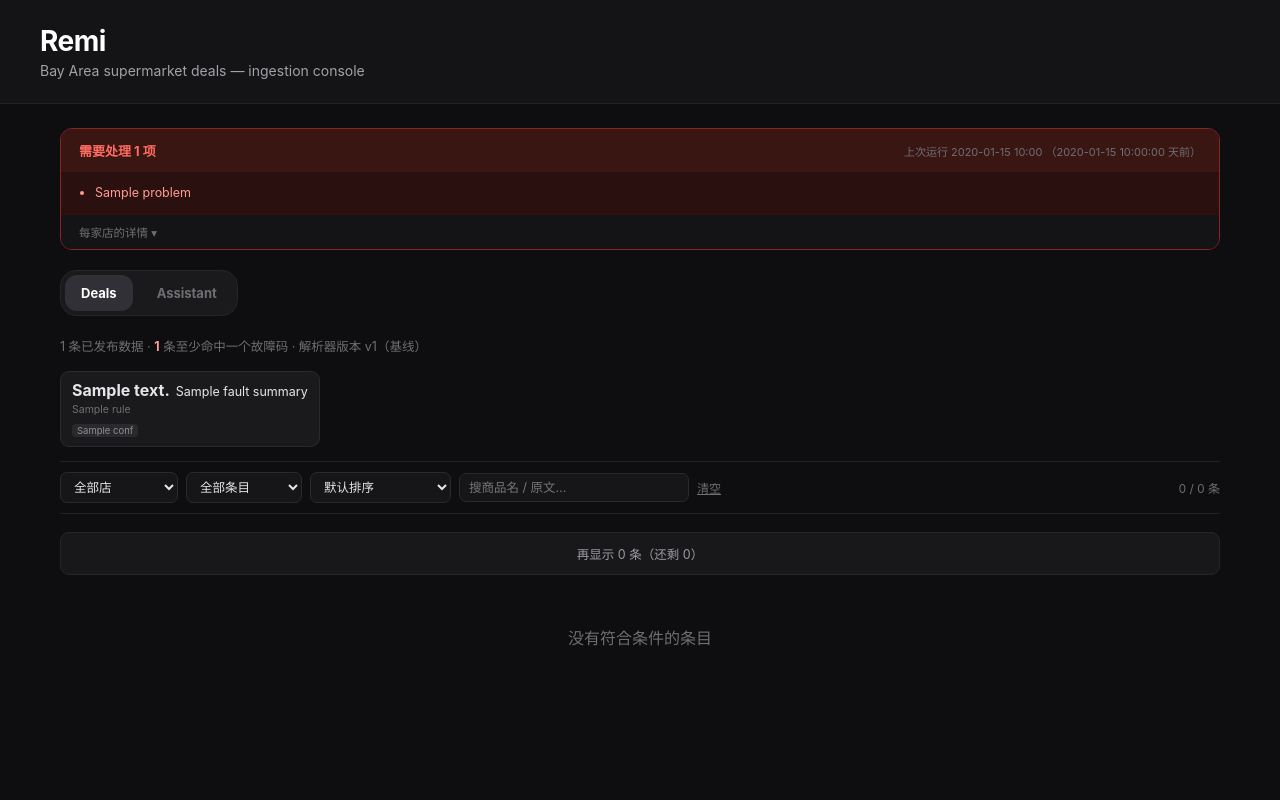
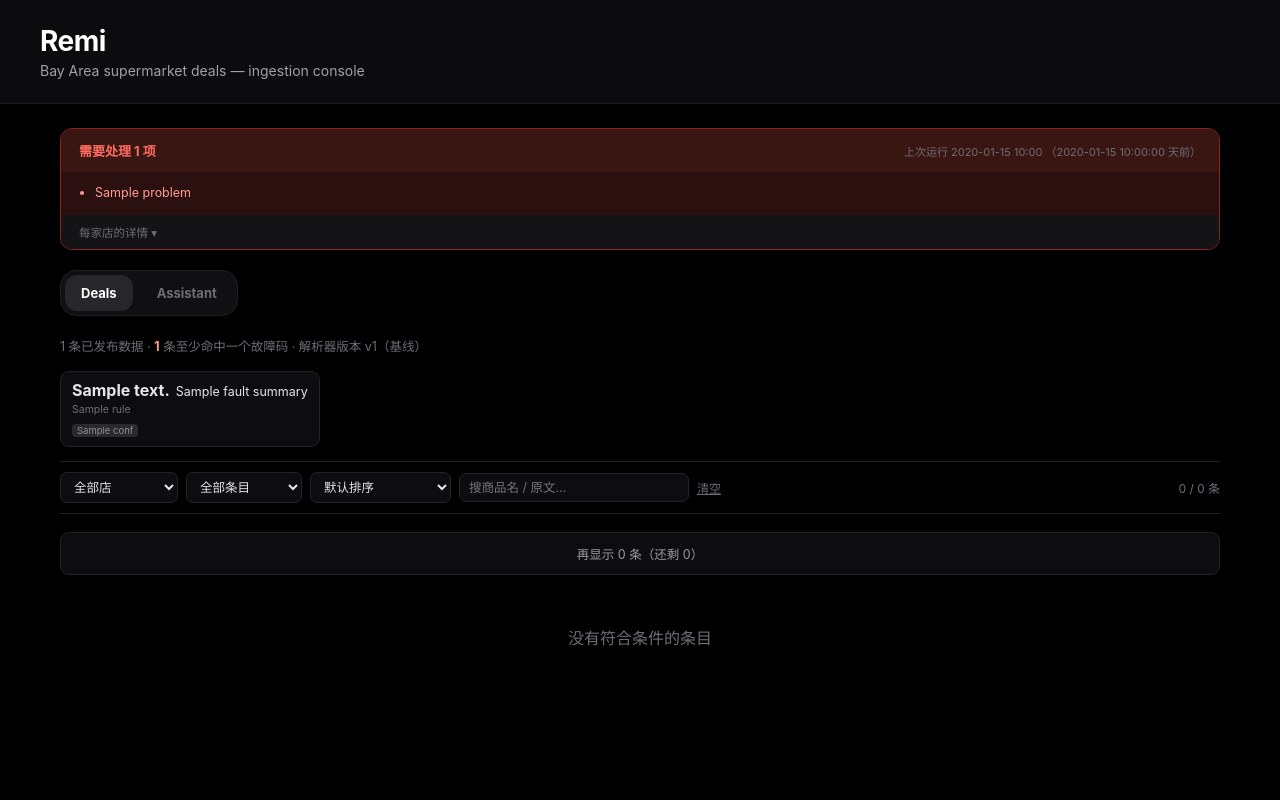
Before and after one commit to Wuyawalaaa/Remi, a Flask app: template templates/index.html in a window 1280 px wide. Run offline with Flask 3, Linux system fonts and the light colour scheme; the template is opened without the code that fills it: most values are stand-ins (such as "Sample title", 1, 10 or a date in 2020).

Commit message:
style: 底色改纯黑
上一版是 #0e0e10，近黑不是黑。整套层次跟着往下压一档，卡片、标签条、输入框
在纯黑上仍然分得开。

```diff
--- a/static/style.css
+++ b/static/style.css
@@ -5,17 +5,17 @@
    product names were unreadable. */
 body {
   font-family: -apple-system, BlinkMacSystemFont, "PingFang SC", "Segoe UI", sans-serif;
-  background: #0e0e10;
+  background: #000;
   color: #e6e6ea;
   min-height: 100vh;
 }
 
 /* Header */
 header {
-  background: #141417;
+  background: #0c0c0e;
   color: #fff;
   padding: 24px 20px;
-  border-bottom: 1px solid #232325;
+  border-bottom: 1px solid #1c1c1f;
 }
 .header-inner { max-width: 1200px; margin: 0 auto; }
 header h1 { font-size: 28px; font-weight: 700; letter-spacing: -0.5px; }
@@ -30,8 +30,8 @@ main { max-width: 1200px; margin: 0 auto; padding: 24px 20px; }
   gap: 8px;
   margin-bottom: 20px;
   padding: 4px;
-  background: #1a1a1d;
-  border: 1px solid #26262a;
+  background: #101012;
+  border: 1px solid #1f1f23;
   border-radius: 16px;
 }
 .view-tab {
@@ -47,7 +47,7 @@ main { max-width: 1200px; margin: 0 auto; padding: 24px 20px; }
   transition: background 0.15s ease, color 0.15s ease, box-shadow 0.15s ease;
 }
 .view-tab.active {
-  background: #303036;
+  background: #26262b;
   color: #fff;
   box-shadow: none;
 }
@@ -60,7 +60,7 @@ main { max-width: 1200px; margin: 0 auto; padding: 24px 20px; }
 
 /* ── Chat panel ─────────────────────────────────────────────────────────────── */
 .chat-panel {
-  background: #141417;
+  background: #0c0c0e;
   border-radius: 16px;
   box-shadow: 0 2px 12px rgba(0,0,0,0.1);
   display: flex;
@@ -69,7 +69,7 @@ main { max-width: 1200px; margin: 0 auto; padding: 24px 20px; }
   max-width: 760px;
 }
 .chat-header {
-  background: #303036;
+  background: #26262b;
   padding: 14px 16px;
 }
 .chat-title {
@@ -99,13 +99,13 @@ main { max-width: 1200px; margin: 0 auto; padding: 24px 20px; }
   line-height: 1.45;
 }
 .chat-bubble.user {
-  background: #303036;
+  background: #26262b;
   color: #fff;
   align-self: flex-end;
   border-bottom-right-radius: 4px;
 }
 .chat-bubble.assistant {
-  background: #232327;
+  background: #17171a;
   color: #e6e6ea;
   align-self: flex-start;
   border-bottom-left-radius: 4px;
@@ -121,7 +121,7 @@ main { max-width: 1200px; margin: 0 auto; padding: 24px 20px; }
   display: flex;
   gap: 8px;
   padding: 12px 14px;
-  border-top: 1px solid #232325;
+  border-top: 1px solid #1c1c1f;
 }
 .chat-input-row input {
   flex: 1;
@@ -139,7 +139,7 @@ main { max-width: 1200px; margin: 0 auto; padding: 24px 20px; }
   padding: 8px 16px;
   border-radius: 20px;
   border: none;
-  background: #303036;
+  background: #26262b;
   color: #fff;
   font-size: 13px;
   font-weight: 600;
@@ -153,7 +153,7 @@ main { max-width: 1200px; margin: 0 auto; padding: 24px 20px; }
 
 /* ── Shopping list panel ─────────────────────────────────────────────────────── */
 .shopping-list-panel {
-  background: #141417;
+  background: #0c0c0e;
   border-radius: 16px;
   box-shadow: 0 2px 12px rgba(0,0,0,0.1);
   overflow: hidden;
@@ -165,7 +165,7 @@ main { max-width: 1200px; margin: 0 auto; padding: 24px 20px; }
   justify-content: space-between;
   align-items: center;
   padding: 12px 16px;
-  border-bottom: 1px solid #232325;
+  border-bottom: 1px solid #1c1c1f;
 }
 .list-title {
   font-size: 14px;
@@ -263,11 +263,11 @@ main { max-width: 1200px; margin: 0 auto; padding: 24px 20px; }
 .in-sub b{color:#ff9a91}
 
 .in-codes{display:flex;flex-wrap:wrap;gap:8px;margin:0 0 14px}
-.in-chip{background:#1a1a1d;border:1px solid #2a2a2e;border-radius:9px;padding:8px 11px;
+.in-chip{background:#0d0d0f;border:1px solid #232327;border-radius:9px;padding:8px 11px;
   cursor:pointer;text-align:left;color:#e6e6ea;font:inherit;max-width:300px;
   transition:border-color .12s,background .12s}
 .in-chip:hover{border-color:#3d3d43}
-.in-chip[aria-pressed="true"]{background:#242429;border-color:#6a6a73}
+.in-chip[aria-pressed="true"]{background:#1c1c21;border-color:#6a6a73}
 .in-n{font-size:16px;font-weight:650}
 .in-lab{font-size:12.5px;margin-left:6px}
 .in-rule{display:block;color:#6e6e73;font-size:10.5px;margin-top:3px;line-height:1.4}
@@ -277,7 +277,7 @@ main { max-width: 1200px; margin: 0 auto; padding: 24px 20px; }
 
 .in-bar{display:flex;gap:8px;flex-wrap:wrap;align-items:center;margin:0 0 4px;padding:10px 0;
   border-top:1px solid #232325;border-bottom:1px solid #232325}
-.in-bar select,.in-bar input[type=search]{background:#161619;border:1px solid #2a2a2e;
+.in-bar select,.in-bar input[type=search]{background:#0d0d0f;border:1px solid #232327;
   color:#e6e6ea;border-radius:7px;padding:6px 9px;font:inherit;font-size:12.5px}
 .in-bar input[type=search]{min-width:230px}
 .in-reset{background:none;border:none;color:#6e6e73;cursor:pointer;font:inherit;
@@ -287,7 +287,7 @@ main { max-width: 1200px; margin: 0 auto; padding: 24px 20px; }
 .in-item{border-bottom:1px solid #1c1c1f}
 .in-r1{display:grid;grid-template-columns:1fr 200px 155px;gap:14px;align-items:start;
   padding:11px 4px;cursor:pointer}
-.in-r1:hover{background:#151518}
+.in-r1:hover{background:#0d0d0f}
 .in-name{font-weight:550;color:#e6e6ea}
 .in-store{color:#6e6e73;font-size:11px;margin-left:8px;font-weight:400}
 .in-tags{display:flex;gap:5px;flex-wrap:wrap;margin-top:4px}
@@ -301,7 +301,7 @@ main { max-width: 1200px; margin: 0 auto; padding: 24px 20px; }
 
 .in-body{display:grid;grid-template-columns:1fr 1fr;gap:20px;padding:2px 4px 20px}
 .in-box h4{margin:0 0 7px;font-size:11px;color:#6e6e73;font-weight:600;letter-spacing:.04em}
-.in-box pre{margin:0;background:#141417;border:1px solid #202024;border-radius:8px;
+.in-box pre{margin:0;background:#0b0b0d;border:1px solid #1c1c20;border-radius:8px;
   padding:11px 13px;font:12px/1.65 ui-monospace,SFMono-Regular,Menlo,monospace;
   color:#c9c9cf;white-space:pre-wrap;word-break:break-word}
 .in-kv{display:grid;grid-template-columns:auto 1fr;gap:3px 14px;font-size:12.5px;margin:0}
@@ -317,8 +317,8 @@ main { max-width: 1200px; margin: 0 auto; padding: 24px 20px; }
 .in-vh{font-size:11.5px;color:#9a9aa0}
 .in-vv{font-size:12.5px;font-variant-numeric:tabular-nums;margin-top:2px;color:#e6e6ea}
 
-.in-more{display:block;width:100%;margin:18px 0 0;padding:11px;background:#18181b;
-  border:1px solid #26262a;border-radius:9px;color:#9a9aa0;font:inherit;
+.in-more{display:block;width:100%;margin:18px 0 0;padding:11px;background:#0d0d0f;
+  border:1px solid #232327;border-radius:9px;color:#9a9aa0;font:inherit;
   font-size:12.5px;cursor:pointer}
 .in-more:hover{border-color:#3d3d43}
 .in-empty{padding:50px 0;text-align:center;color:#6e6e73}
```
